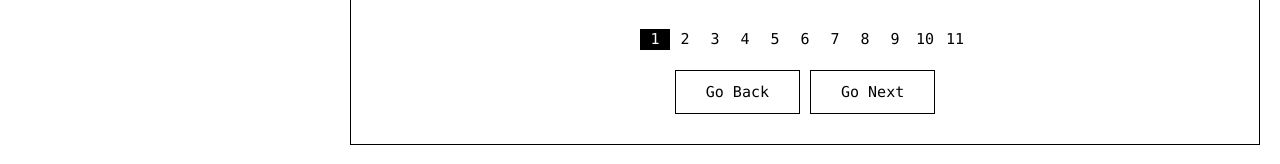
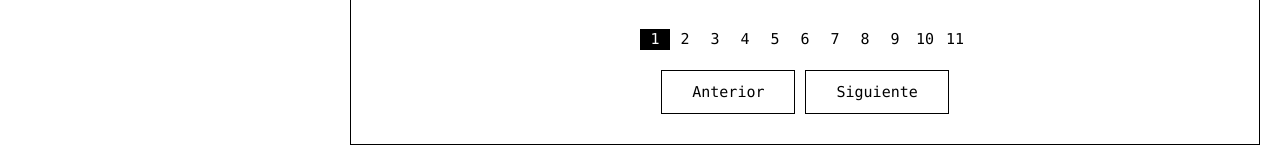
Before and after one commit to tjcocucci/tjcocucci.github.io, a React (Vite) app: page /#/interests in a window 1280 px wide. Shown: the part 920-1084 px from the top of the page. Built offline with nearby package versions, Linux system fonts and the light colour scheme.

Commit message:
button lang

```diff
--- a/src/components/Slideshow.jsx
+++ b/src/components/Slideshow.jsx
@@ -48,10 +48,10 @@ class Slideshow extends Component {
 
         <div className="slide-container buttons">
           <button className="btn btn-ghost" onClick={this.back}>
-            Go Back
+            Anterior
           </button>
           <button className="btn btn-ghost" onClick={this.next}>
-            Go Next
+            Siguiente
           </button>
         </div>
       </div>
```
